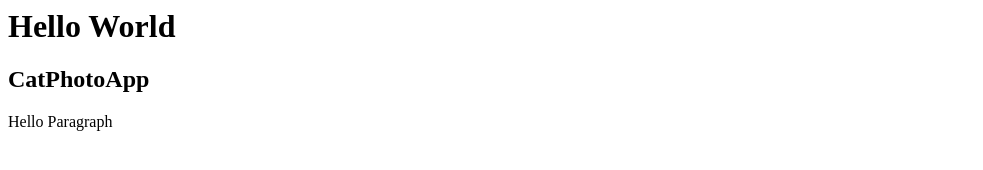
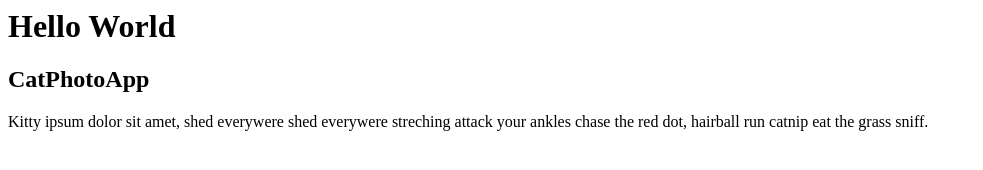
Before and after one commit to EvoAlica/Day03, a plain HTML site: page ex13/src/index.html in a window 1280 px wide. Shown: the whole page, without its empty margins (0-983 px from the left). Drawn offline with Linux system fonts and the light colour scheme.

Commit message:
Change p Added ex13

```diff
--- a/ex13/src/index.html
+++ b/ex13/src/index.html
@@ -1,3 +1,4 @@
 <h1>Hello World</h1>
 <h2>CatPhotoApp</h2>
-<p>Hello Paragraph</p>
+<p> Kitty ipsum dolor sit amet, shed everywere shed everywere streching attack your ankles
+    chase the red dot, hairball run catnip eat the grass sniff.</p>
```
